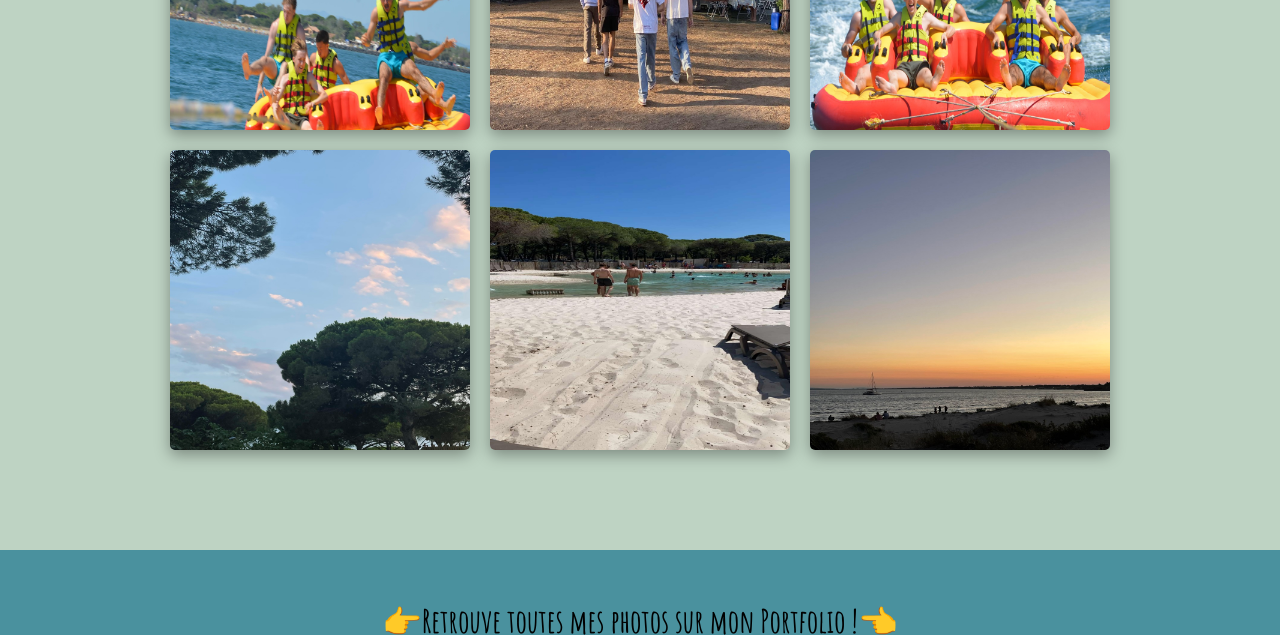
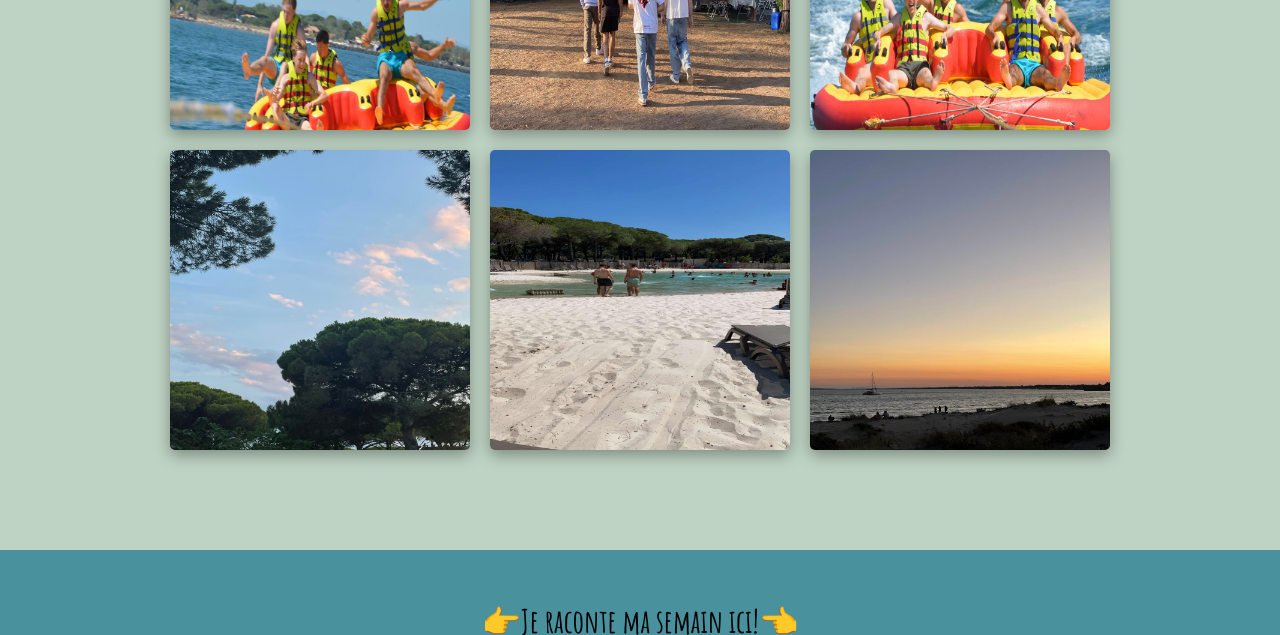
Before and after one commit to Antoine-Bouyer/Mon-site, a plain HTML site: page mon-site/portfolio.html in a window 1280 px wide. Shown: the part 887-1522 px from the top of the page. Drawn offline with Linux system fonts and the light colour scheme.

Commit message:
Update portfolio.html

```diff
--- a/mon-site/portfolio.html
+++ b/mon-site/portfolio.html
@@ -46,8 +46,8 @@
 </main>
 
 <footer><!--Bas de page-->
-    <div class="petit-mot"><!--Phrase qui incite à aller sur la deuxième page-->
-        <a href="portfolio.html">👉Retrouve toutes mes photos sur mon Portfolio !👈</a>
+    <div class="petit-mot"><!--Phrase qui incite à aller sur l'autre page-->
+        <a href="accueil.html">👉Je raconte ma semain ici!👈</a>
     </div>
 
     <div class="réseaux"><!--Logo cliquable de réseaux sociaux-->
```
